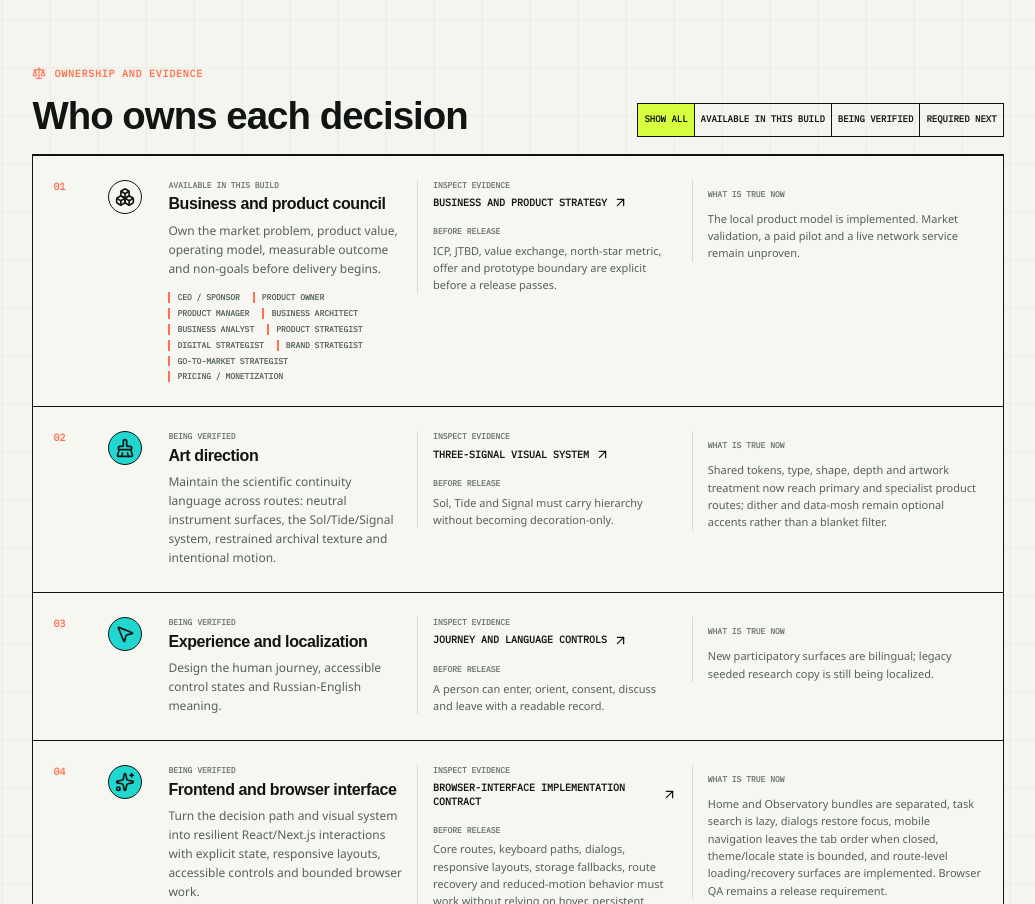
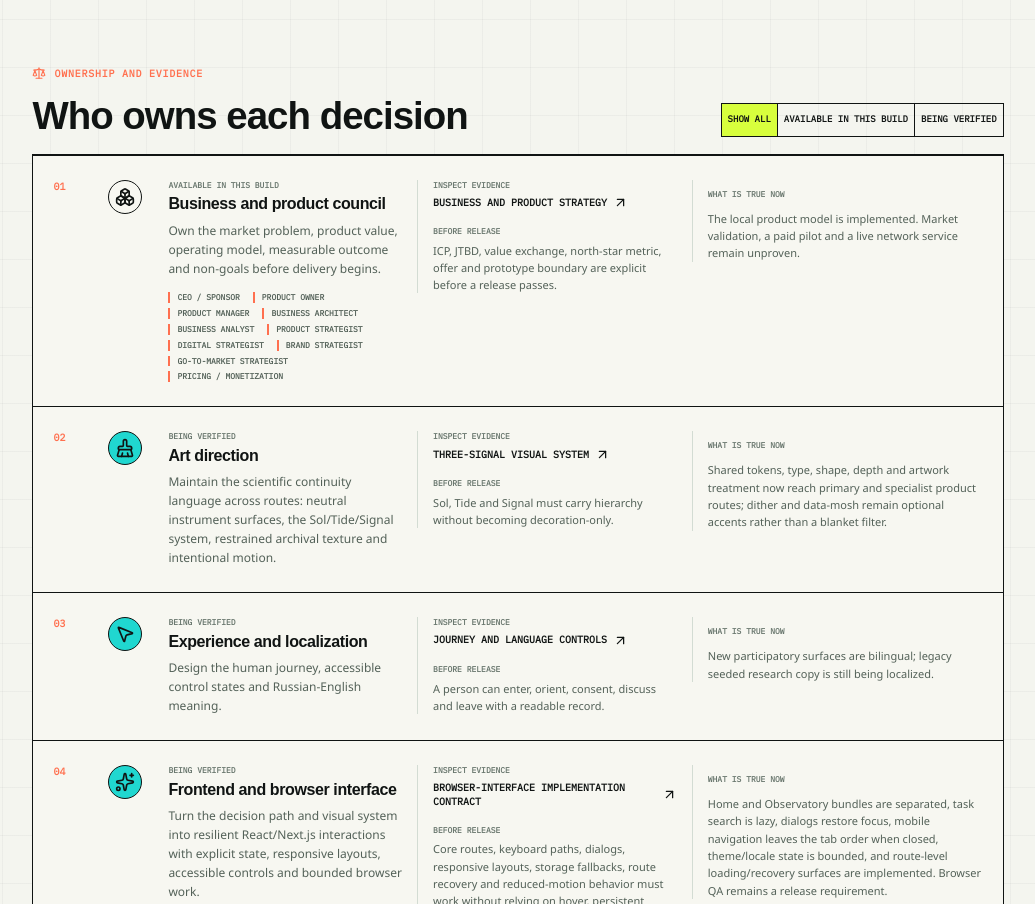
Before and after one commit to vvseweedno/haven, a Next.js app in the folder apps/web/: page /delivery in a window 1280 px wide. Shown: the part 2861-3765 px from the top of the page, without its empty margins (238-1273 px from the left). Built offline with nearby package versions, Linux system fonts and the light colour scheme; no server answers.

Commit message:
Frontend UX: hide empty Delivery filters instead of showing dead states

```diff
--- a/apps/web/components/DeliveryRoom.tsx
+++ b/apps/web/components/DeliveryRoom.tsx
@@ -139,6 +139,14 @@ export function DeliveryRoom() {
     () => deliveryRoles.filter((role) => filter === "all" || role.state === filter),
     [filter],
   );
+  const filterOptions = useMemo(
+    () =>
+      (["all", "implemented", "active", "next"] as const).filter(
+        (state) =>
+          state === "all" || deliveryRoles.some((role) => role.state === state),
+      ),
+    [],
+  );
 
   return (
     <div className="delivery-page page-shell">
@@ -226,7 +234,7 @@ export function DeliveryRoom() {
         <div className="delivery-section-heading">
           <div><p className="signal-kicker"><Scale size={14} /> {text.handoff}</p><h2 id="responsibility-map">{text.roleMap}</h2></div>
           <div className="delivery-filter" aria-label={text.roleMap}>
-            {(["all", "implemented", "active", "next"] as const).map((state) => (
+            {filterOptions.map((state) => (
               <button
                 type="button"
                 className={filter === state ? "active" : ""}
```
